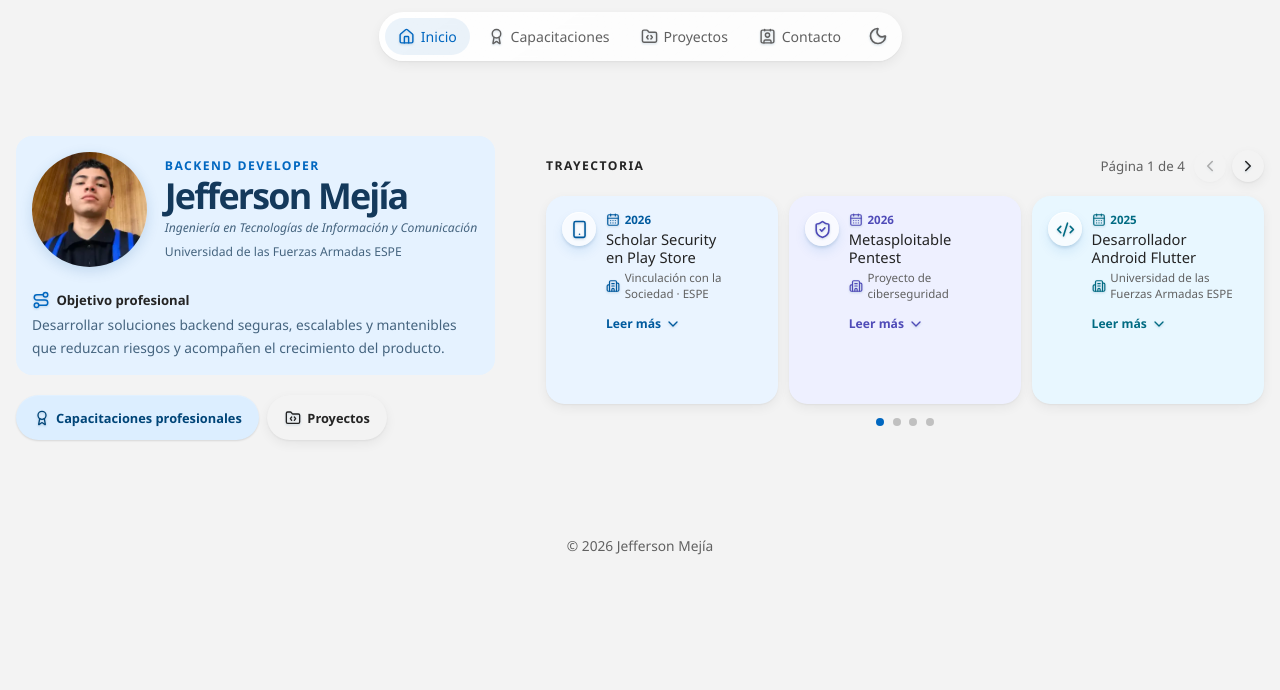
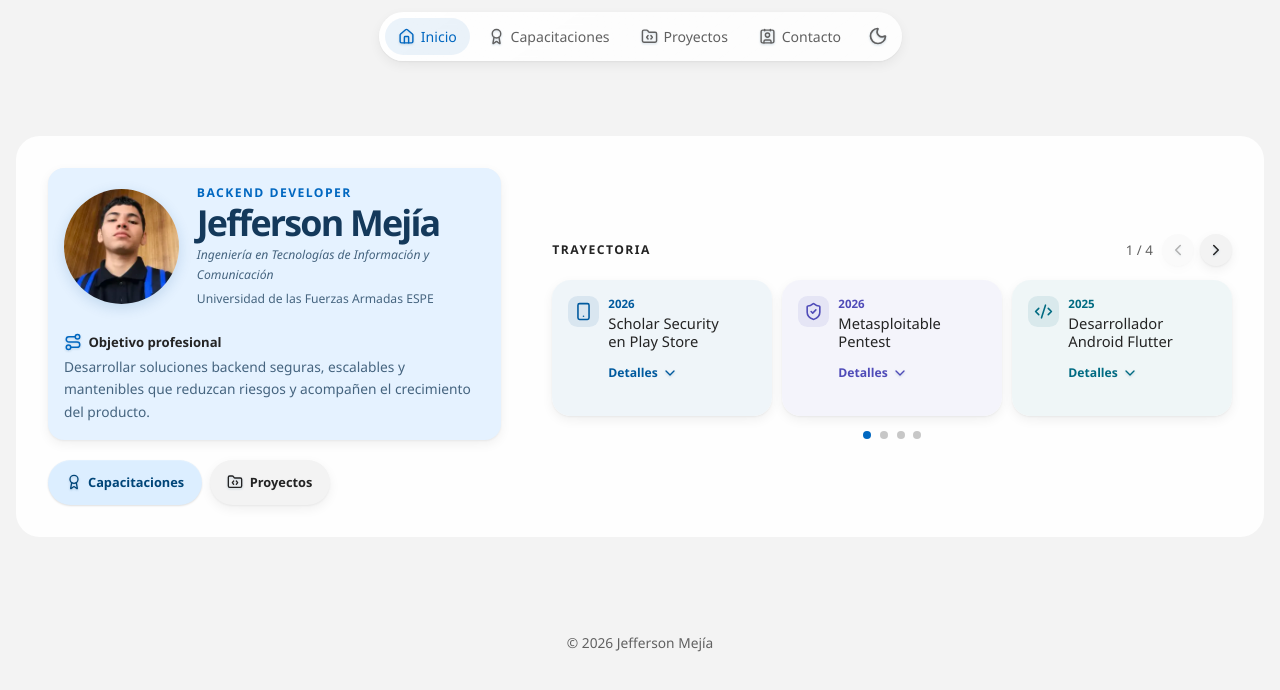
Before and after one commit to jeffersonmejia/portfolio-app, a React (Vite) app: page / in a window 1280 px wide. Shown: the top 690 px of the page. Built offline with nearby package versions, Linux system fonts and the light colour scheme; a web font is replaced by a local one.

Commit message:
refactor: simplificar trayectoria y jerarquia del inicio

```diff
--- a/src/components/Hero.jsx
+++ b/src/components/Hero.jsx
@@ -33,7 +33,7 @@ export function Hero() {
             </section>
           </section>
           <nav className="hero-actions" aria-label="Enlaces destacados">
-            <a className="button button-primary" href={routeHref('/certificados/')}><Icon name="award" size={16} /> Capacitaciones profesionales</a>
+            <a className="button button-primary" href={routeHref('/certificados/')}><Icon name="award" size={16} /> Capacitaciones</a>
             <a className="button button-quiet" href={routeHref('/proyectos/')}><Icon name="folder" size={16} /> Proyectos</a>
           </nav>
         </section>
--- a/src/components/HorizontalTimeline.jsx
+++ b/src/components/HorizontalTimeline.jsx
@@ -1,4 +1,4 @@
-import { useCallback, useEffect, useRef, useState } from 'react'
+import { useCallback, useEffect, useState } from 'react'
 import { timeline } from '../data/timeline'
 import { Icon } from './Icon'
 import { TimelineItem } from './TimelineItem'
@@ -8,26 +8,14 @@ export function HorizontalTimeline() {
   const pageCount = Math.ceil(timeline.length / itemsPerPage)
   const [activePage, setActivePage] = useState(0)
   const [expandedIndex, setExpandedIndex] = useState(null)
-  const [loading, setLoading] = useState(false)
-  const [itemTransitioning, setItemTransitioning] = useState(false)
-  const transitionTimer = useRef(null)
-  const itemTimer = useRef(null)
   const start = activePage * itemsPerPage
   const pageItems = timeline.slice(start, start + itemsPerPage).map((item, offset) => ({ item, index: start + offset }))
   const visibleItems = expandedIndex === null ? pageItems : pageItems.filter(({ index }) => index === expandedIndex)
-  useEffect(() => () => {
-    clearTimeout(transitionTimer.current)
-    clearTimeout(itemTimer.current)
-  }, [])
   const changePage = useCallback((page) => {
-    if (page === activePage || loading) return
+    if (page === activePage) return
     setExpandedIndex(null)
-    setLoading(true)
-    transitionTimer.current = setTimeout(() => {
-      setActivePage(page)
-      setLoading(false)
-    }, 560)
-  }, [activePage, loading])
+    setActivePage(page)
+  }, [activePage])
   useEffect(() => {
     const handleArrowKeys = (event) => {
       if (event.target.matches('input, textarea, select') || event.altKey || event.ctrlKey || event.metaKey) return
@@ -45,36 +33,24 @@ export function HorizontalTimeline() {
   }, [activePage, changePage, pageCount])
   const goBack = () => changePage(Math.max(0, activePage - 1))
   const goForward = () => changePage(Math.min(pageCount - 1, activePage + 1))
-  const toggleItem = (index) => {
-    if (itemTransitioning) return
-    setItemTransitioning(true)
-    itemTimer.current = setTimeout(() => {
-      setExpandedIndex((current) => current === index ? null : index)
-      requestAnimationFrame(() => setItemTransitioning(false))
-    }, 180)
-  }
+  const toggleItem = (index) => setExpandedIndex((current) => current === index ? null : index)
 
   return (
     <section className="home-timeline" aria-labelledby="home-timeline-title">
       <header>
         <span className="eyebrow" id="home-timeline-title">Trayectoria</span>
         <div className="timeline-controls">
-          <small>Página {activePage + 1} de {pageCount}</small>
-          <button type="button" onClick={goBack} disabled={activePage === 0 || loading} aria-label="Ver página anterior">
+          <small>{activePage + 1} / {pageCount}</small>
+          <button type="button" onClick={goBack} disabled={activePage === 0} aria-label="Ver página anterior">
             <Icon name="left" size={18} />
           </button>
-          <button type="button" onClick={goForward} disabled={activePage === pageCount - 1 || loading} aria-label="Ver siguiente página">
+          <button type="button" onClick={goForward} disabled={activePage === pageCount - 1} aria-label="Ver siguiente página">
             <Icon name="right" size={18} />
           </button>
         </div>
       </header>
-      <div className={`timeline-stage ${loading ? 'is-loading' : ''} ${itemTransitioning ? 'is-switching' : ''}`} aria-busy={loading || itemTransitioning} aria-live="polite">
-        {loading ? Array.from({ length: itemsPerPage }, (_, index) => (
-          <article className="timeline-skeleton" key={index} aria-hidden="true">
-            <span className="timeline-skeleton-icon" />
-            <span className="timeline-skeleton-copy"><i /><i /><i /></span>
-          </article>
-        )) : visibleItems.map(({ item, index }) => (
+      <div className="timeline-stage" aria-live="polite">
+        {visibleItems.map(({ item, index }) => (
           <TimelineItem
             expanded={expandedIndex === index}
             item={item}
@@ -90,7 +66,6 @@ export function HorizontalTimeline() {
             key={index}
             type="button"
             onClick={() => changePage(index)}
-            disabled={loading}
             aria-label={`Ver página ${index + 1}`}
             aria-current={activePage === index ? 'step' : undefined}
           />
--- a/src/components/TimelineItem.jsx
+++ b/src/components/TimelineItem.jsx
@@ -8,13 +8,13 @@ export function TimelineItem({ expanded, item, onToggle }) {
     <article className={`timeline-item ${expanded ? 'is-expanded' : ''}`}>
       <span className="timeline-icon"><Icon name={item.icon} size={19} /></span>
       <div>
-        <time><Icon name="calendar" size={14} /> {item.year}</time>
+        <time>{item.year}</time>
         <h3>{item.title}</h3>
-        <small className="timeline-organization"><Icon name="building" size={14} /> {item.organization}</small>
+        {expanded && <small className="timeline-organization">{item.organization}</small>}
         {expanded && <p>{item.description}</p>}
         <div className="timeline-item-actions">
           <button className="timeline-toggle" type="button" onClick={onToggle} aria-expanded={expanded}>
-            {expanded ? 'Mostrar menos' : 'Leer más'}
+            {expanded ? 'Cerrar' : 'Detalles'}
             <Icon name="chevron" size={16} />
           </button>
           {expanded && href && (
--- a/src/styles/base.css
+++ b/src/styles/base.css
@@ -118,8 +118,6 @@ button:focus-visible, a:focus-visible, summary:focus-visible, input:focus-visibl
   .button,
   .nav-link,
   .icon-button,
-  .timeline-controls button,
-  .timeline-pages button,
   .timeline-item,
   .project-card,
   .certificate-card,
@@ -130,12 +128,10 @@ button:focus-visible, a:focus-visible, summary:focus-visible, input:focus-visibl
   .button,
   .nav-link,
   .icon-button,
-  .timeline-controls button,
-  .timeline-pages button,
   .contact-link
 ):not(:disabled):hover { animation: fluent-pop .4s var(--liquid-ease) both; }
 
-:is(.button, .nav-link, .icon-button, .timeline-controls button, .timeline-pages button, .contact-link):not(:disabled):active {
+:is(.button, .nav-link, .icon-button, .contact-link):not(:disabled):active {
   animation: none;
   transform: translateY(0) scale(.97);
 }
--- a/src/styles/hero.css
+++ b/src/styles/hero.css
@@ -15,8 +15,9 @@
   width: 100%;
   min-height: 0;
   margin-inline: auto;
-  padding: 0;
-  background: transparent;
+  padding: clamp(var(--space-5), 3vw, var(--space-8));
+  border-radius: var(--radius-lg);
+  background: var(--surface-strong);
   box-shadow: none;
 }
 .hero-profile { display: grid; align-content: center; gap: var(--space-5); min-width: 0; }
@@ -33,7 +34,7 @@
   padding: var(--space-4);
   border-radius: var(--radius-md);
   background: var(--profile-card-surface);
-  box-shadow: none;
+  box-shadow: var(--shadow-soft);
 }
 .profile-card .eyebrow { color: var(--profile-card-accent); }
 .profile-card h1 { color: var(--profile-card-text); }
--- a/src/styles/responsive.css
+++ b/src/styles/responsive.css
@@ -34,7 +34,6 @@
   .home-timeline > header { gap: .45rem; }
   .timeline-controls { gap: .15rem; }
   .timeline-controls small { margin-right: .1rem; font-size: .7rem; }
-  .timeline-skeleton:nth-child(n+2) { display: none; }
   .timeline-item { min-height: 6.5rem; }
   .project-card { grid-template-columns: 1fr; }
   .project-image, .project-placeholder { min-height: 13rem; }
--- a/src/styles/timeline.css
+++ b/src/styles/timeline.css
@@ -16,42 +16,20 @@
   border-radius: 50%;
   place-items: center;
   color: var(--text);
-  background: var(--pastel-lavender);
-  box-shadow: var(--shadow-soft);
+  background: transparent;
+  box-shadow: none;
   cursor: pointer;
   transition: color .3s ease, transform .35s var(--liquid-ease), box-shadow .35s ease;
 }
-.timeline-controls button:hover:not(:disabled) { color: var(--accent); box-shadow: var(--shadow-soft); }
+.timeline-controls button:hover:not(:disabled) { color: var(--accent); background: var(--nav-hover); }
 .timeline-controls button:active:not(:disabled) { opacity: .68; }
 .timeline-controls button:disabled { opacity: .35; cursor: default; }
 .timeline-stage {
   display: grid;
   grid-template-columns: repeat(3, minmax(0, 1fr));
   gap: .65rem;
-  min-height: 13rem;
-  transition: opacity .18s ease;
+  min-height: 8.5rem;
 }
-.timeline-stage.is-switching { opacity: 0; }
-.timeline-skeleton {
-  position: relative;
-  display: grid;
-  grid-template-columns: auto 1fr;
-  gap: .6rem;
-  min-height: 13rem;
-  padding: 1rem;
-  border-radius: 1.15rem;
-  background: var(--timeline-card-one);
-  overflow: hidden;
-  animation: timeline-fade-in .18s ease both;
-}
-.timeline-skeleton:nth-child(2) { background: var(--timeline-card-two); }
-.timeline-skeleton:nth-child(3) { background: var(--timeline-card-three); }
-.timeline-skeleton::after { position: absolute; inset: 0; background: linear-gradient(100deg, transparent 15%, var(--skeleton-shine) 48%, transparent 80%); content: ''; transform: translateX(-100%); animation: skeleton-wave 1.35s ease-in-out infinite; }
-.timeline-skeleton-icon { width: 2.15rem; height: 2.15rem; border-radius: 50%; background: var(--timeline-skeleton-line); }
-.timeline-skeleton-copy { display: grid; align-content: start; gap: .65rem; padding-top: .2rem; }
-.timeline-skeleton-copy i { display: block; width: 45%; height: .65rem; border-radius: var(--radius-pill); background: var(--timeline-skeleton-line); }
-.timeline-skeleton-copy i:nth-child(2) { width: 88%; height: 1rem; }
-.timeline-skeleton-copy i:nth-child(3) { width: 68%; }
 .timeline-item {
   --timeline-item-accent: var(--timeline-accent-one);
   display: grid;
@@ -60,24 +38,26 @@
   min-width: 0;
   padding: 1rem;
   border-radius: 1.15rem;
-  background: var(--timeline-card-one);
+  background: color-mix(in srgb, var(--timeline-item-accent) 6%, var(--surface-strong));
   box-shadow: var(--shadow-soft);
-  transition: transform .42s cubic-bezier(.34, 1.56, .64, 1), box-shadow .4s ease;
-  animation: timeline-fade-in .24s ease both;
+  transition: background var(--duration-fast) ease;
 }
-.timeline-item:nth-child(3n+2) { --timeline-item-accent: var(--timeline-accent-two); background: var(--timeline-card-two); }
-.timeline-item:nth-child(3n+3) { --timeline-item-accent: var(--timeline-accent-three); background: var(--timeline-card-three); }
-.timeline-item:hover { transform: translateY(-2px) scale(1.01); box-shadow: var(--shadow-hover); }
+.timeline-item:nth-child(3n+2) { --timeline-item-accent: var(--timeline-accent-two); }
+.timeline-item:nth-child(3n+3) { --timeline-item-accent: var(--timeline-accent-three); }
+.timeline-item:hover { background: color-mix(in srgb, var(--timeline-item-accent) 9%, var(--surface-strong)); }
 .timeline-item.is-expanded { grid-column: 1 / -1; min-height: 13rem; padding: 1.35rem; }
 .timeline-icon {
   display: grid;
-  width: 2.15rem;
-  height: 2.15rem;
-  border-radius: 50%;
+  width: 1.9rem;
+  height: 1.9rem;
+  border-radius: .6rem;
   place-items: center;
   color: var(--timeline-item-accent);
-  background: var(--timeline-icon-surface);
+  background: color-mix(in srgb, var(--timeline-item-accent) 9%, transparent);
+  box-shadow: none;
+  transform: none;
 }
+.timeline-icon .fluent-icon { filter: none; transform: none; }
 .timeline-item > div { display: grid; align-content: start; gap: .25rem; min-width: 0; }
 .timeline-stage time, .timeline-organization { display: flex; align-items: center; gap: .3rem; }
 .timeline-stage time { color: var(--timeline-item-accent); font-size: .72rem; font-weight: 800; }
@@ -104,4 +84,3 @@
 }
 .timeline-pages button:hover { opacity: .7; }
 .timeline-pages button.is-active { background: var(--accent); opacity: 1; }
-@keyframes timeline-fade-in { from { opacity: 0; } to { opacity: 1; } }
```
